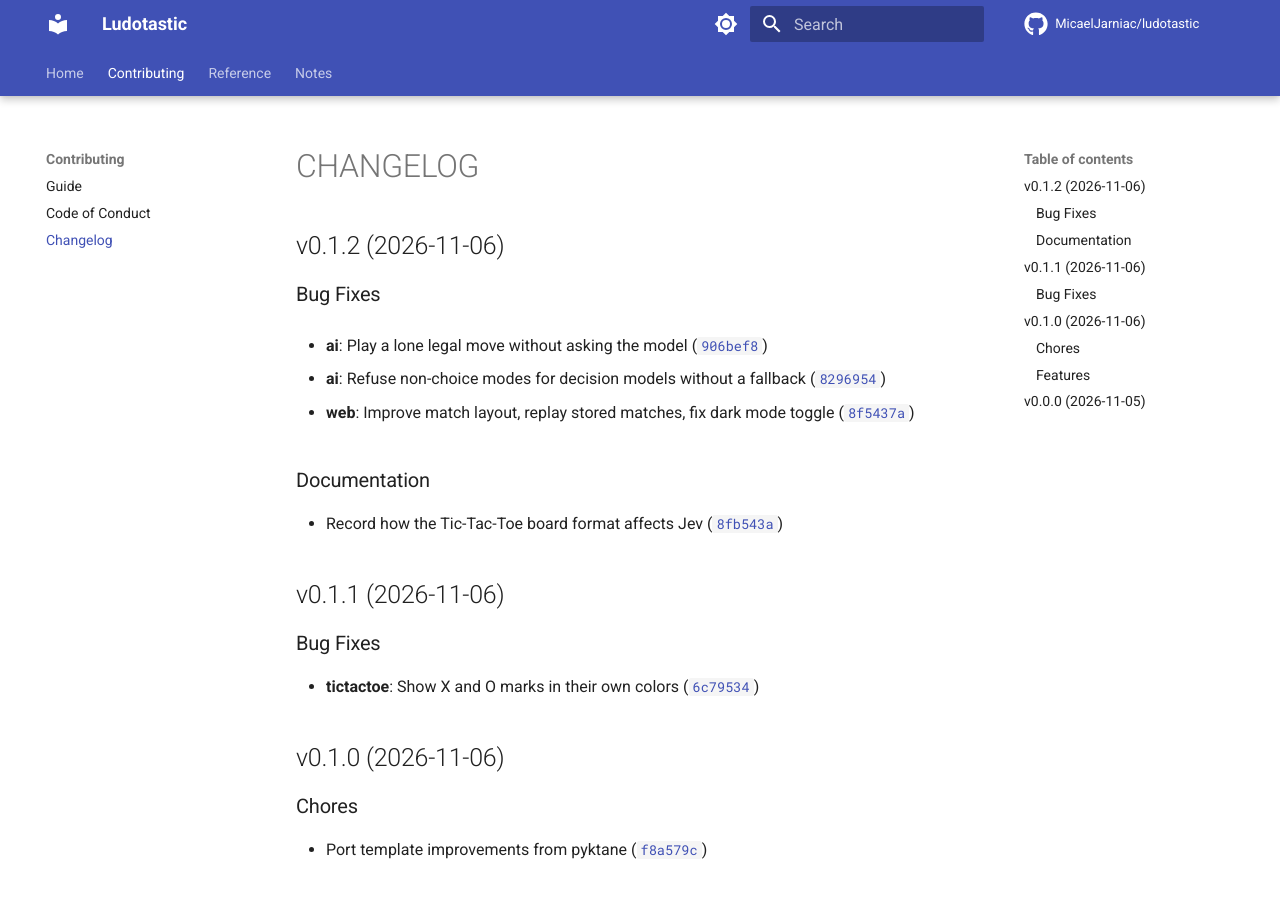
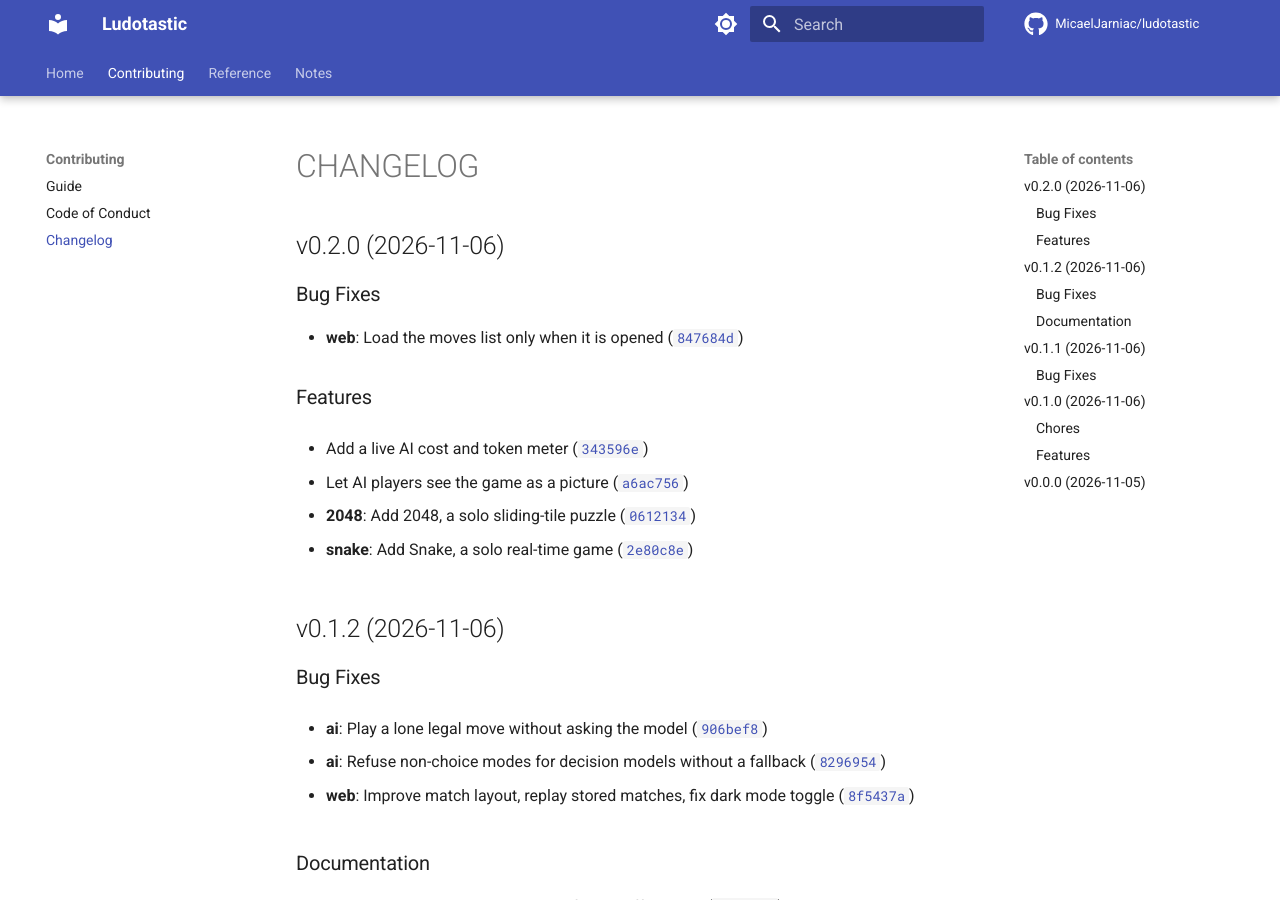
Before and after one commit to KaiqueCarvalho01/ludotastic, an MkDocs documentation site: the page built from docs/CHANGELOG.md, in a window 1280 px wide and 900 px high. Built offline with MkDocs 1.6.1 and Material for MkDocs 9.7.7, drawn with Linux system fonts in a browser that asks for light colours; comment, search, counter and statistics services are not loaded.

Commit message:
0.2.0
Automatically generated by python-semantic-release

```diff
--- a/docs/CHANGELOG.md
+++ b/docs/CHANGELOG.md
@@ -1,6 +1,28 @@
 # CHANGELOG
 
 <!-- version list -->
+
+## v0.2.0 (2026-11-06)
+
+### Bug Fixes
+
+- **web**: Load the moves list only when it is opened
+  ([`847684d`](https://github.com/MicaelJarniac/ludotastic/commit/847684d5860e344006278d4007fa0107d83212df))
+
+### Features
+
+- Add a live AI cost and token meter
+  ([`343596e`](https://github.com/MicaelJarniac/ludotastic/commit/343596ecaf71a00d779f4ddafffc0668573f06d7))
+
+- Let AI players see the game as a picture
+  ([`a6ac756`](https://github.com/MicaelJarniac/ludotastic/commit/a6ac75602452781f5da493695865cde35bef398e))
+
+- **2048**: Add 2048, a solo sliding-tile puzzle
+  ([`0612134`](https://github.com/MicaelJarniac/ludotastic/commit/0612134d8be7437fa9b8bd25ad13e989220c8f29))
+
+- **snake**: Add Snake, a solo real-time game
+  ([`2e80c8e`](https://github.com/MicaelJarniac/ludotastic/commit/2e80c8ef9f6e87c698b0a90683175f13164ff61d))
+
 
 ## v0.1.2 (2026-11-06)
 
--- a/pyproject.toml
+++ b/pyproject.toml
@@ -1,6 +1,6 @@
 [project]
 name = "ludotastic"
-version = "0.1.2"
+version = "0.2.0"
 description = "Where humans and AI come to play."
 authors = [
   {name = "Micael Jarniac", email = "micael@jarniac.dev"},
```
Also changed, not shown: 1 other file.
